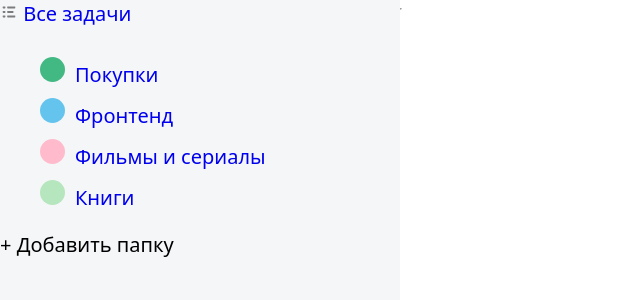
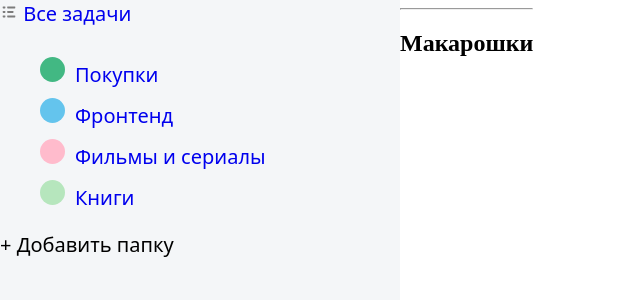
Before and after one commit to BanditosTeaM/todo-list, a Vue app: page /#/task-info/1 in a window 1280 px wide. Shown: the top 300 px of the page, without its empty margins (0-640 px from the left). Built offline with nearby package versions, Linux system fonts and the light colour scheme.

Commit message:
fix: Fixed router errors

```diff
--- a/src/components/taskPage.vue
+++ b/src/components/taskPage.vue
@@ -2,37 +2,51 @@
 import database from '../db.json'
 
 export default {
+	props: {
+		id: {
+			type: String,
+			required: true
+		}
+	},
+
 	data() {
 		return {
 			isModalWindowOpen: false,
 			colors: [],
 			titles: [],
-			tasks: [],
-			taskId: null
+			tasks: []
 		}
 	},
+
+	computed: {
+		numberedTaskId() {
+			return Number(this.id)
+		},
+
+		taskData() {
+			const task = this.tasks.find(task => task.id === this.numberedTaskId)
+
+			return task ? task.task : ''
+		}
+	},
+
 	mounted() {
 		this.fetchData()
 	},
-	created() {
-		this.taskId = this.$route.params.id
-	},
+
 	methods: {
 		fetchData() {
-			this.database = database
+			// this.database = database
 			this.colors = database.titleColor
 			this.titles = database.titleTask
 			this.tasks = database.infoTask
 		},
+
 		getColorById(id) {
 			const colorObj = this.colors.find(color => color.id === id)
 			return colorObj ? colorObj.color : ''
 		},
 
-		getTaskById(id) {
-			const tasksObj = this.tasks.find(task => task.id === id)
-			return tasksObj ? tasksObj.task : ''
-		},
 		fetchTash(id) {
 			this.task = this.tasks.find(task => task.id == id)
 		}
@@ -45,7 +59,7 @@ export default {
 		<div>
 			<!-- <h1 :style="{ color: getColorById(title.color_id) }"></h1> -->
 			<hr />
-			<h2>{{ getTaskById(taskId) }}</h2>
+			<h2>{{ taskData }}</h2>
 		</div>
 	</div>
 </template>
--- a/src/db.json
+++ b/src/db.json
@@ -1,5 +1,5 @@
 {
-    "titleTask":[
+	"titleTask": [
 		{
 			"id": 1,
 			"text_id": 1,
@@ -26,7 +26,7 @@
 		}
 	],
 
-    "infoTask":[
+	"infoTask": [
 		{
 			"id": 1,
 			"task": "Макарошки"
@@ -47,7 +47,7 @@
 		}
 	],
 
-    "titleColor":[
+	"titleColor": [
 		{
 			"id": 1,
 			"color": "#C9D1D3"
--- a/src/router.js
+++ b/src/router.js
@@ -11,8 +11,8 @@ export default createRouter({
 		},
 		{
 			path: '/task-info/:id',
-			component: taskPageComponent
-
+			component: taskPageComponent,
+			props: true
 		}
 	]
 })
```
Lines whose indentation alone changed are shown as unchanged.
